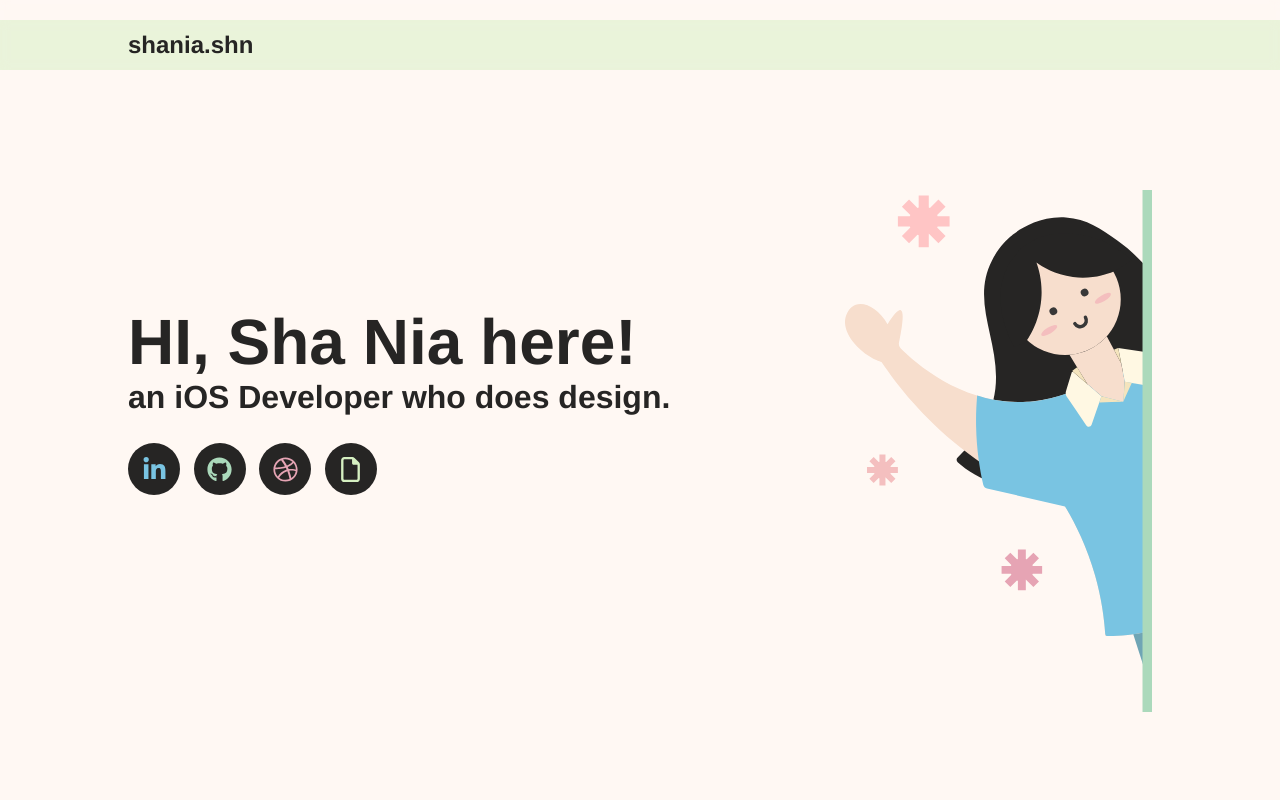
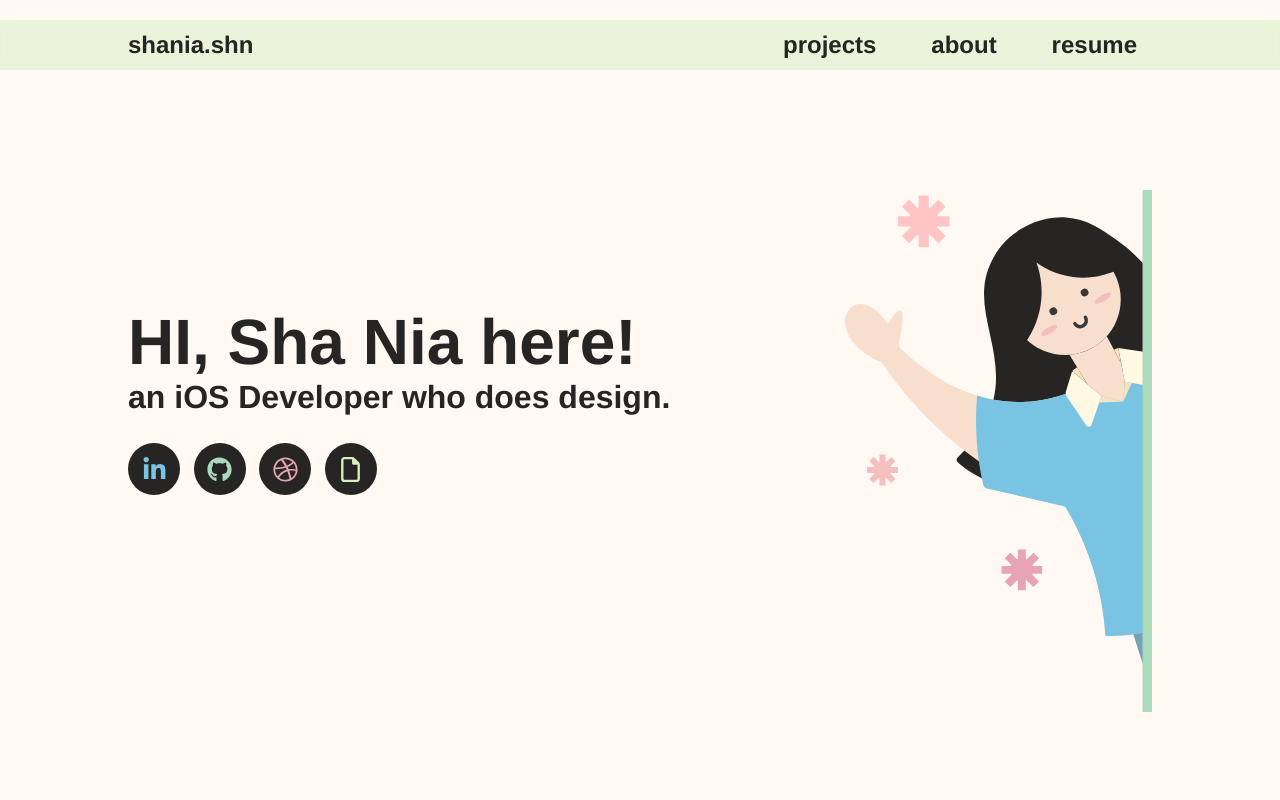
Before and after one commit to shaniashn/shaniashn.github.io, a Vue app: page / in a window 1280 px wide. Shown: the top 800 px of the page. Built offline with nearby package versions, Linux system fonts and the light colour scheme.

Commit message:
fix: navigation for desktop and mobile ver

```diff
--- a/src/components/NavigationBar.vue
+++ b/src/components/NavigationBar.vue
@@ -6,9 +6,21 @@
           shania.shn
         </a>
       </ul>
-      <ul class="menus">
-        <font-awesome-icon icon="fa-solid fa-bars" size="2x" v-show="!showMenu" @click="toggleMenu"/>
-        <font-awesome-icon icon="fa-solid fa-xmark" size="2x" v-show="showMenu" @click="toggleMenu"/>
+      <ul class="menus" v-if="!isMobile">
+        <a href="#portfolio">
+          <li>projects</li>
+        </a>
+        <a href="#about">
+          <li>about</li>
+        </a>
+        <a href="https://read.cv/shaniashn" target="_blank">
+          <li>resume</li>
+        </a>
+      </ul>
+      <ul class="menus-nav" v-else>
+        <font-awesome-icon icon="fa-solid fa-xmark" size="2x" v-show="showMenu && isMobile" @click="toggleMenu"/>
+        <font-awesome-icon icon="fa-solid fa-bars" size="2x" v-show="!showMenu && isMobile" @click="toggleMenu"/>
+
 
         <a href="#portfolio" v-show="showMenu">
           <li>projects</li>
@@ -29,27 +41,43 @@ export default {
   name: 'NavigationBar',
   data() {
     return {
-      showMenu: false
+      showMenu: false,
+      isMobile: false
     }
   },
   methods: {
     toggleMenu() {
       return this.showMenu = !this.showMenu
+    },
+    start(){
+      this.isMobile = document.body.clientWidth <= 768 ? true : false
     }
   },
   watch: {
-    showMenu(newValue){
-      const menuBar = document.querySelector('.menus');
+    showMenu(newValue, oldValue){
+      const menuBar = document.querySelector('.menus-nav');
+
       if(newValue) {
+        console.log("newval", newValue);
+
         menuBar.classList.add('mobile');
+        // document.querySelector(".menus").style.display = "none"
       }
-      else {
+      else if(oldValue){
         console.log("close");
         menuBar.classList.remove('mobile');
-
+      }
+    },
+    isMobile(newValue){
+      if (newValue) {
+        document.querySelector(".menus").style.display = "none"
+        // this.showMenu = true
       }
     }
   },
+  mounted() {
+    this.start()
+  }
 }
 </script>
 
@@ -143,18 +171,14 @@ nav ul:last-child svg {
     width: 100%;
     right: 0%;
     flex-direction: column;
-    /* height: 200px; */
     justify-content: space-evenly;
-    /* padding-top: 20px; */
     align-items: center;
-    /* background-color: rgb(255, 248, 243, 0.5); */
-    /* backdrop-filter: blur(5px); */
   }
 
   nav ul:last-child svg {
     display: flex;
     width: 50px;
-    padding: 0 0 5% 0;
+    padding: 0 0 0 0;
     align-self: end;
   }
 
```
